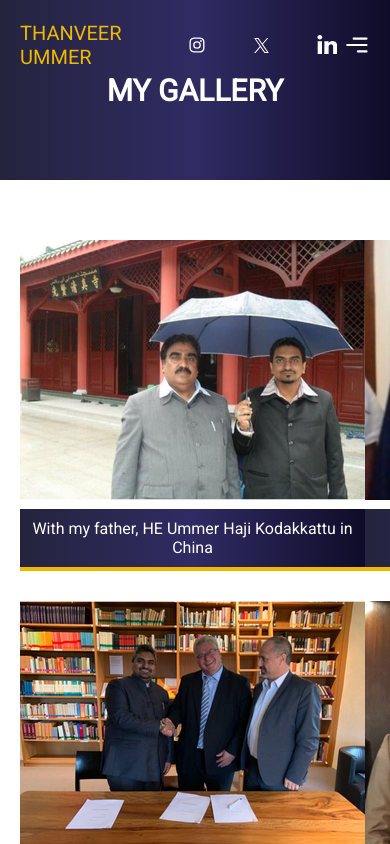
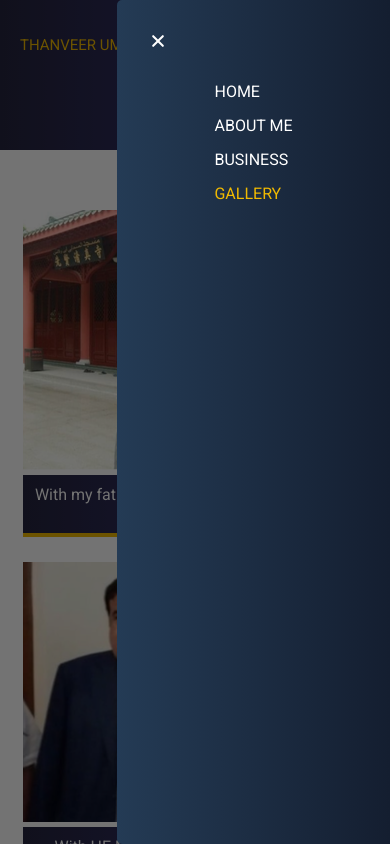
Before and after one commit to Dmytrii-Shypilov/thanveer-website, a Next.js app: page /gallery in a window 390 px wide. Both pictures are taken after a click on the element 357 px from the left and 45 px from the top of the page. Shown: the top 844 px of the page. Built offline with nearby package versions, Linux system fonts and the light colour scheme; a web font is replaced by a local one.

Commit message:
mobile view styles update

```diff
--- a/src/app/about/about.module.scss
+++ b/src/app/about/about.module.scss
@@ -1,3 +1,5 @@
+@import '../mixins.module.scss';
+
 .head {
   display: flex;
   justify-content: center;
@@ -11,11 +13,20 @@
     #0f0c29
   ); /* Chrome 10-25, Safari 5.1-6 */
   background: linear-gradient(to right, #24243e, #302b63, #0f0c29);
+
+  @include screen-size(mobile) {
+    height: 150px;
+    padding-top: 50px;
+  }
 }
 
 .title {
   color: var(--txt-col-light);
   font-size: 30px;
+
+  @include screen-size(mobile) {
+    font-size: 25px;
+  }
 }
 
 .about_section {
@@ -25,10 +36,26 @@
 .about_block {
     display: flex;
     justify-content: space-between;
+
+    @include screen-size(mobile) {
+      flex-direction: column-reverse;
+    }
+}
+
+.image {
+ @include screen-size(mobile) {
+  width: 100%;
+  height: auto;
+ }
 }
 
 .text_block {
     width: 600px;
+
+    @include screen-size(mobile) {
+      width: 100%;
+      margin-top: 25px;
+    }
 }
 
 .text {
@@ -36,8 +63,14 @@
   text-align: left;
   &:not(:last-of-type) {
     margin-bottom: 10px;
+
+  }
+
+  @include screen-size(mobile) {
+    font-size: 16px;
   }
 }
+
 .name_plate {
     margin-top: 20px;
     padding: 15px;
@@ -49,6 +82,10 @@
       #0f0c29
     ); /* Chrome 10-25, Safari 5.1-6 */
     background: linear-gradient(to right, #24243e, #302b63, #0f0c29);
+
+    @include screen-size(mobile) {
+      margin-top: 10px;
+    }
 }
 
 .name {
@@ -56,9 +93,15 @@
     font-size: 20px;
     font-weight: 700;
     color: var(--golden);
+    @include screen-size(mobile) {
+      font-size: 16px;
+    }
 }
 .position {
     font-size: 18px;
     color: var(--txt-col-light);
+    @include screen-size(mobile) {
+      font-size: 12px;
+    }
 
 }
--- a/src/app/about/page.tsx
+++ b/src/app/about/page.tsx
@@ -52,6 +52,7 @@ const AboutPage: React.FC = () => {
             </div>
             <div>
               <Image
+              className={s.image}
                 width="500"
                 height="460"
                 alt="thanveer ummer"
--- a/src/app/business/business.module.scss
+++ b/src/app/business/business.module.scss
@@ -1,3 +1,5 @@
+@import "../mixins.module.scss";
+
 .head {
   display: flex;
   justify-content: center;
@@ -11,13 +13,22 @@
     #0f0c29
   ); /* Chrome 10-25, Safari 5.1-6 */
   background: linear-gradient(to right, #24243e, #302b63, #0f0c29);
+
+  @include screen-size(mobile) {
+    height: 150px;
+    padding-top: 50px;
+  }
 }
 
 .title {
   color: var(--txt-col-light);
   font-size: 30px;
 
+  @include screen-size(mobile) {
+    font-size: 25px;
   }
+}
+
 .subtitle {
   font-size: 25px;
   margin-bottom: 30px;
@@ -26,9 +37,14 @@
 }
 
 .section {
-    min-height: 100vh;
   padding: 60px 0px;
+}
 
+.wrapper {
+  @include screen-size(mobile) {
+    display: flex;
+    flex-direction: column;
+  }
 }
 
 .company_list {
@@ -36,6 +52,11 @@
   width: 800px;
   margin: 0 auto;
   justify-content: space-between;
+
+  @include screen-size(mobile) {
+    width: 100%;
+    flex-direction: column;
+  }
 }
 
 .link {
@@ -54,30 +75,66 @@
 .roles_block {
   display: flex;
   justify-content: space-between;
+  margin-bottom: 60px;
 
-    margin-bottom: 60px;
+  @include screen-size(mobile) {
+    flex-direction: column;
+  }
+}
+
+.image {
+  @include screen-size(mobile) {
+    width: 100%;
+    height: auto;
+  }
+}
+
+.logo_image {
+  @include screen-size(mobile) {
+    width: 65%;
+  }
 }
 
 .roles_list {
   width: max-content;
   margin-bottom: 40px;
+
+  @include screen-size(mobile) {
+   width: 100%;
+  }
 }
 
 .roles_list_item {
   display: flex;
   height: 25px;
   align-items: center;
-    margin-bottom: 10px;
+  margin-bottom: 20px;
+
+  @include screen-size(mobile) {
+    height: max-content;
+    width: 100%;
+    flex-direction: column;
+    align-items: start;
+    padding-left: 10px;
+    border-left: 3px solid var(--golden);
+  }
+}
+
+.icon {
+  @include screen-size(mobile) {
+    display: none;
+  }
 }
 
 .role {
   display: flex;
   align-items: center;
-    // margin-right: 10px;
   font-size: 18px;
   font-weight: 600;
   color: var(--txt-col-vlt);
-
+  @include screen-size(mobile) {
+    margin-bottom: 3px;
+  }
 }
 
 .role_name {
@@ -86,14 +143,20 @@
   margin-left: 5px;
   margin-right: 10px;
   line-height: 1;
+
+  @include screen-size(mobile) {
+    margin-left: 0;
+  }
 }
 
 .company {
   display: flex;
   align-items: center;
   font-size: 17px;
-    color: rgb(82, 80, 80)
-
+  color: rgb(82, 80, 80);
+  @include screen-size(mobile) {
+    font-size: 15px;
+  }
 }
 
 .signature {
--- a/src/app/gallery/gallery.module.scss
+++ b/src/app/gallery/gallery.module.scss
@@ -1,3 +1,5 @@
+@import '../mixins.module.scss';
+
 .head {
   display: flex;
   justify-content: center;
@@ -11,11 +13,20 @@
     #0f0c29
   ); /* Chrome 10-25, Safari 5.1-6 */
   background: linear-gradient(to right, #24243e, #302b63, #0f0c29);
+
+  @include screen-size(mobile) {
+    height: 150px;
+    padding-top: 50px;
+  }
 }
 
 .title {
   color: var(--txt-col-light);
   font-size: 30px;
+
+  @include screen-size(mobile) {
+    font-size: 25px;
+  }
 }
 
 .section {
@@ -26,6 +37,21 @@
   display: grid;
   grid-template-columns: repeat(3, 345px); // 3 columns, each 345px wide
   gap: 30px calc((100% - (345px * 3)) / 2); // Vertical gap: 30px, Horizontal gap: auto-calculated
+
+  @include screen-size(mobile) {
+    display: flex;
+    flex-direction: column;
+    gap: 25px;
+  }
+}
+
+.list_item {
+  width: 345px;
+  margin: 0 auto;
+}
+
+.image {
+  display: block;
 }
 
 .description {
@@ -48,12 +74,3 @@
   background: linear-gradient(to right, #24243e, #302b63, #0f0c29);
   border-bottom: 4px solid var(--golden);
 }
-
-//   .list_item {
-//     &:not(:nth-of-type(3n)) {
-//         margin-right: calc((100% - (345px * 3))/2);
-//     }
-//     &:not(:nth-last-of-type(3)) {
-//         margin-bottom: 30px;
-//     }
-//   }
--- a/src/app/gallery/page.tsx
+++ b/src/app/gallery/page.tsx
@@ -9,6 +9,7 @@ const GalleryPage: React.FC = () => {
     return (
       <li key={el.id} className={s.list_item}>
         <Image
+        className={s.image}
           width="345"
           height="260"
           alt={"Thanveer Ummer " + el.title}
--- a/src/app/layout.tsx
+++ b/src/app/layout.tsx
@@ -41,6 +41,7 @@ export default function RootLayout({
   return (
     <html lang="en">
       <body className={`${roboto.variable} ${meaCulpa.variable} ${waterfall.variable}`}>
+        <div id="modal-root"></div>
         <Header/>
         {children}
         <Footer/>
--- a/src/components/Header/header.module.scss
+++ b/src/components/Header/header.module.scss
@@ -31,6 +31,9 @@
   transition: opacity 250ms;
   &:hover {
     opacity: 0.8;
+  }
+  @include screen-size(mobile) {
+   font-size: 15px;
   }
 }
 
@@ -113,12 +116,16 @@
 .list_social {
   display: flex;
   align-items: center;
+
 }
 
 .social_item {
   height: 100%;
   &:not(:last-of-type) {
     margin-right: 30px;
+    @include screen-size(mobile) {
+      margin-right: 10px;
+    }
   }
 }
 
--- a/src/components/MobileMenu/MobileMenu.tsx
+++ b/src/components/MobileMenu/MobileMenu.tsx
@@ -6,7 +6,7 @@ import { createPortal } from "react-dom";
 import { useState, useEffect } from "react";
 import { motion, AnimatePresence } from "framer-motion";
 
-// import { Icons } from "../ui/icons/icons";
+import { Icons } from "../ui/icons/icons";
 import { AppRouterInstance } from "next/dist/shared/lib/app-router-context.shared-runtime";
 
 type MenuProps = {
@@ -66,14 +66,22 @@ const MobileMenu: React.FC<MenuProps> = ({ closeMenu, router, isMenuOpen, path }
             className={s.menu}
           >
             <span className={s.closeBtn} onClick={closeMenu}>
-
+              <Icons.IconClose/>
             </span>
 
             <nav className={s.nav}>
               <ul className={s.nav_list}>
                 <li className={s.nav_list_item}>
                   <span className={getClass('/')} onClick={() => navigateTo("/")}>
-                    Home
+                    HOME
+                  </span>
+                </li>
+                <li className={s.nav_list_item}>
+                  <span
+                    className={getClass('/about')}
+                    onClick={() => navigateTo("/about")}
+                  >
+                    ABOUT ME
                   </span>
                 </li>
                 <li className={s.nav_list_item}>
@@ -81,15 +89,15 @@ const MobileMenu: React.FC<MenuProps> = ({ closeMenu, router, isMenuOpen, path }
                     className={getClass('/business')}
                     onClick={() => navigateTo("/business")}
                   >
-                    Our business
+                    BUSINESS
                   </span>
                 </li>
                 <li className={s.nav_list_item}>
                   <span
-                    className={getClass('/contact')}
-                    onClick={() => navigateTo("/contact")}
+                    className={getClass('/gallery')}
+                    onClick={() => navigateTo("/gallery")}
                   >
-                    Contact us
+                    GALLERY
                   </span>
                 </li>
               </ul>
--- a/src/components/MobileMenu/menu.module.scss
+++ b/src/components/MobileMenu/menu.module.scss
@@ -9,6 +9,7 @@
   z-index: 4;
   background-color: rgba(0, 0, 0, 0.55);
 }
+
 .menu {
   position: fixed;
   top: 0;
@@ -20,6 +21,9 @@
   background-color: white;
   border-top-left-radius: 5px;
   border-bottom-left-radius: 5px;
+  background: #141E30;  /* fallback for old browsers */
+  background: -webkit-linear-gradient(to right, #243B55, #141E30);  /* Chrome 10-25, Safari 5.1-6 */
+  background: linear-gradient(to right, #243B55, #141E30);
 }
 
 .closeBtn {
@@ -41,17 +45,17 @@
 
 .nav_list_item {
   &:not(:last-of-type) {
-    margin-bottom: 10px;
+    margin-bottom: 15px;
   }
 
 }
 
 .link {
   font-weight: 500;
-  color: var(-main-txt);
+  color: var(--txt-col-light);
 }
 
 .link_active {
   @extend .link;
-  color: var(--accent-mb);
+  color: var(--golden);
 }
--- a/src/components/ui/icons/IconClose.tsx
+++ b/src/components/ui/icons/IconClose.tsx
@@ -3,7 +3,7 @@ function IconClose(props: React.SVGProps<SVGSVGElement>) {
   return (
     <svg
       viewBox="0 0 512 512"
-      fill="currentColor"
+      fill="#fff"
       height="22"
       width="22"
       {...props}
```
Also changed, not shown: src/app/business/page.tsx (+4 -4 lines), src/components/ui/Transition/Transition.tsx (added, +69 -0 lines). Lines whose indentation alone changed are shown as unchanged.
